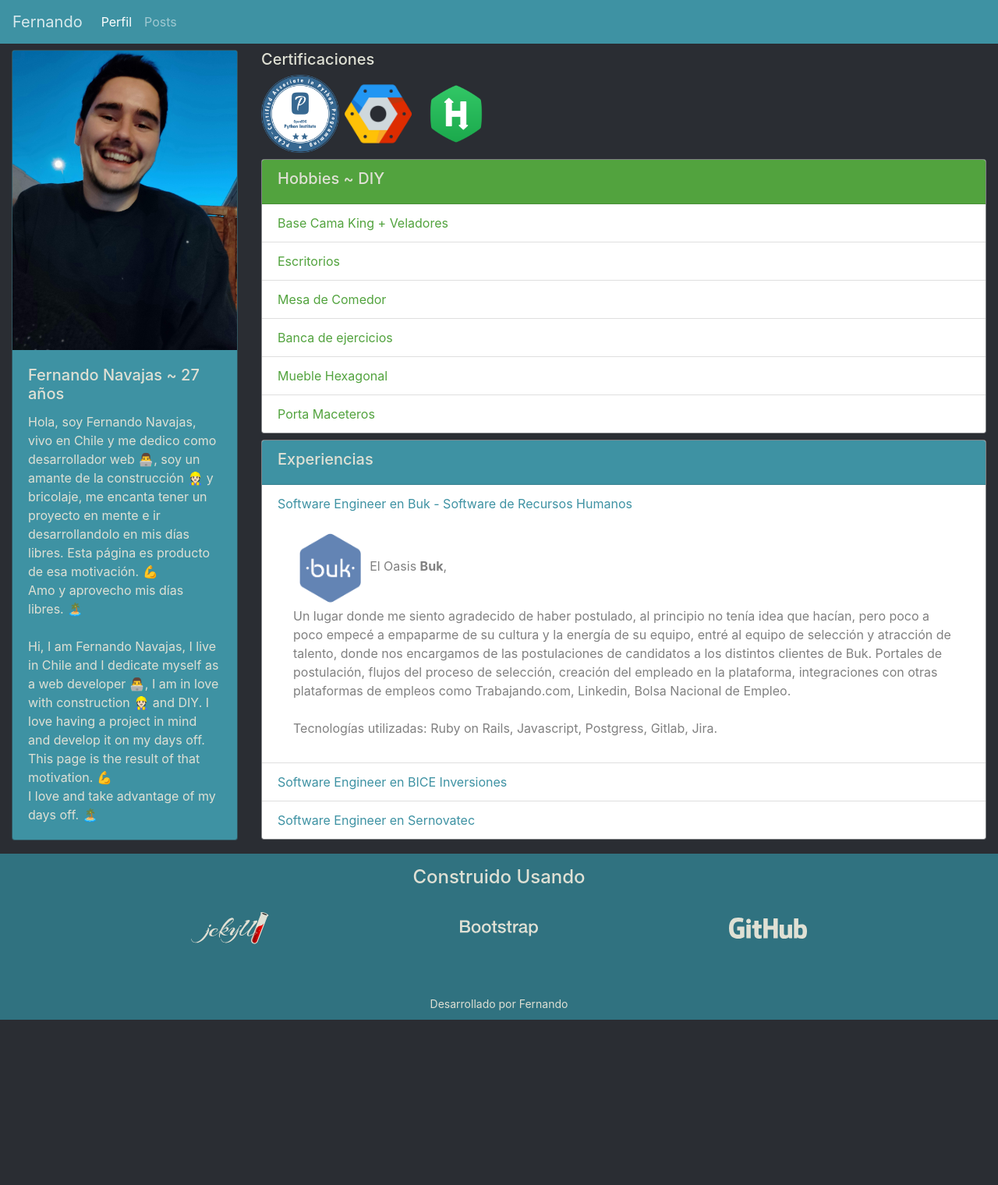
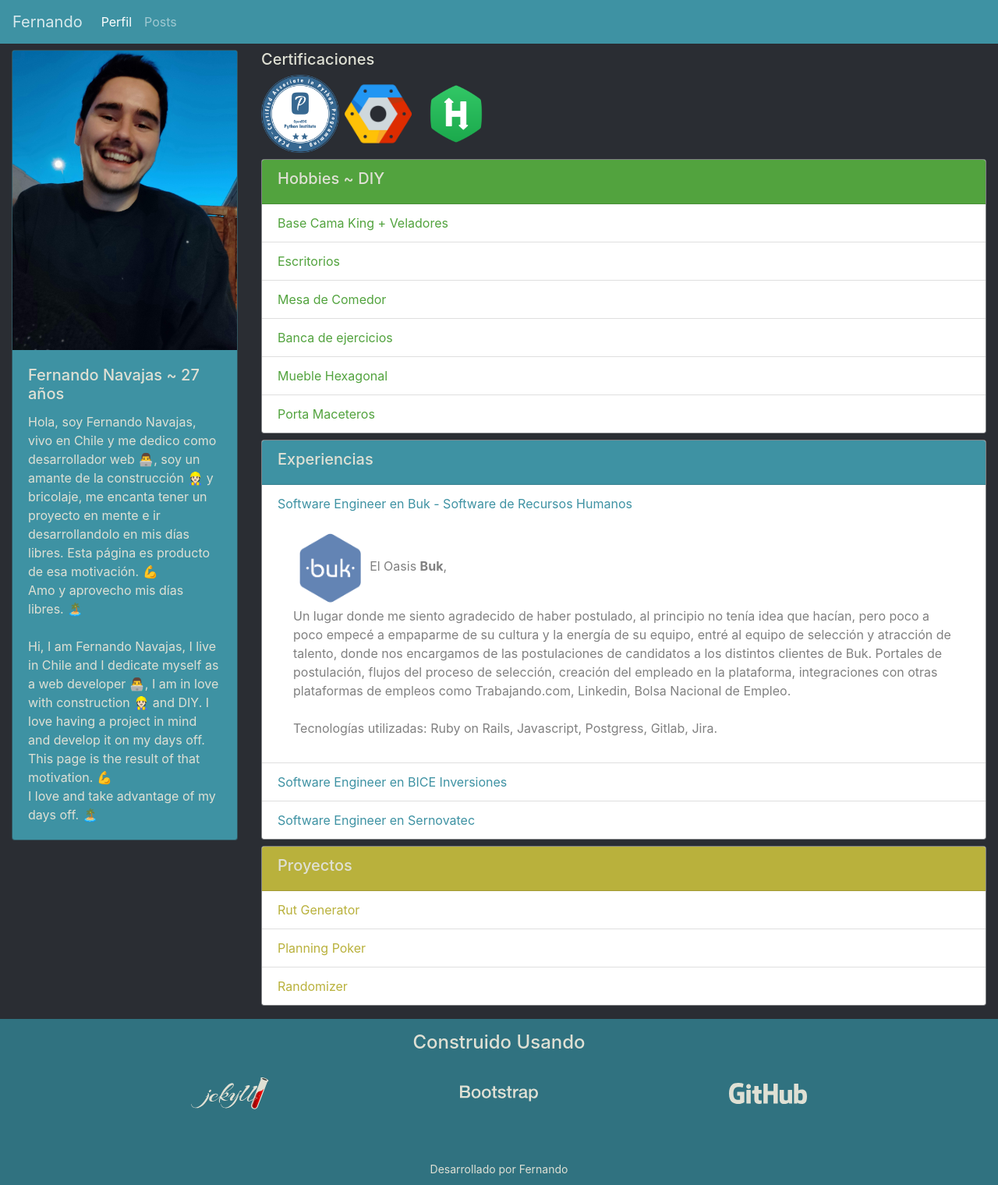
Before and after one commit to fernandonavajas/my-blog, a Jekyll site: the page built from index.html, in a window 1280 px wide. Shown: the whole page at 78% size. Built offline with Jekyll 4.4.1, drawn with Linux system fonts in a browser that asks for light colours; before the commit the page ends 1308 px from its top, so only the background shows below that.

Commit message:
feat: agregar proyectos en linea

```diff
--- /dev/null
+++ b/_includes/profile-projects.html
@@ -0,0 +1,47 @@
+<div id="accordion-projects" class="card card-projects">
+  <div class="card-header card-header_projects">
+    <h5>Proyectos</h5>
+  </div>
+  <ul class="list-group list-group-flush">
+    <li class="list-group-item">
+      <div data-toggle="collapse" data-target="#collapseOneProject" aria-expanded="true" aria-controls="collapseOne">
+        Rut Generator
+      </div>
+      <div id="collapseOneProject" class="collapse" aria-labelledby="headingOne" data-parent="#accordion-projects">
+        <div class="card-body">
+          <div class="body_flex">
+            <a href="https://fernandonavajas.github.io/rut_generator/">
+              <img class="img-projects col-md-6" src="assets/images/projects/rut_generator.png" alt="rut-generator">
+            </a>
+            <span class="col-md-6">
+              Página web para generar ruts de pruebas<br><br>
+              Aplicación simple y sencilla muy útil para realizar pruebas cuando estamos
+              testeando con nuestras máquinas y necesitamos de ruts válidos.
+              <a href="https://fernandonavajas.github.io/rut_generator/">Link</a>
+            </span>
+          </div>
+        </div>
+      </div>
+    </li>
+    <li class="list-group-item">
+      <div data-toggle="collapse" data-target="#collapseTwoProject" aria-expanded="true" aria-controls="collapseTwo">
+        Planning Poker
+      </div>
+      <div id="collapseTwoProject" class="collapse" aria-labelledby="headingTwo" data-parent="#accordion-projects">
+        <div class="card-body">
+          <p class="text-center">Proximamente...</p>
+        </div>
+      </div>
+    </li>
+    <li class="list-group-item">
+      <div data-toggle="collapse" data-target="#collapseFourthProject" aria-expanded="true" aria-controls="collapseFourth">
+        Randomizer
+      </div>
+      <div id="collapseFourthProject" class="collapse" aria-labelledby="headingFourth" data-parent="#accordion-projects">
+        <div class="card-body">
+          <p class="text-center">Proximamente...</p>
+        </div>
+      </div>
+    </li>
+  </ul>
+</div>
--- a/_sass/main.scss
+++ b/_sass/main.scss
@@ -63,6 +63,12 @@ body::after {
   object-fit: cover;
 }
 
+.img-projects {
+  max-width: 600px !important;
+  max-height: 400px;
+  object-fit: cover;
+}
+
 .posts-title {
   padding-top: 18px;
   padding-bottom: 8px;
@@ -109,6 +115,13 @@ body::after {
       color: gray;
     }
   }
+  &-projects{
+    color: #b9b13c;
+
+    .card-body {
+      color: gray;
+    }
+  }
   .card-header {
     color: #dfe0d4;
     &_jobs{
@@ -116,6 +129,9 @@ body::after {
     }
     &_hobbies{
       background-color: #52a33e !important;
+    }
+    &_projects{
+      background-color: #b9b13c !important;
     }
   }
 }
--- a/index.html
+++ b/index.html
@@ -12,5 +12,6 @@ show_sidebar: true
     {% include profile-certifications.html %}
     {% include profile-hobbies.html %}
     {% include profile-jobs.html %}
+    {% include profile-projects.html %}
   </div>
 </div>
```
Also changed, not shown: assets/images/projects/rut_generator.png (added).
